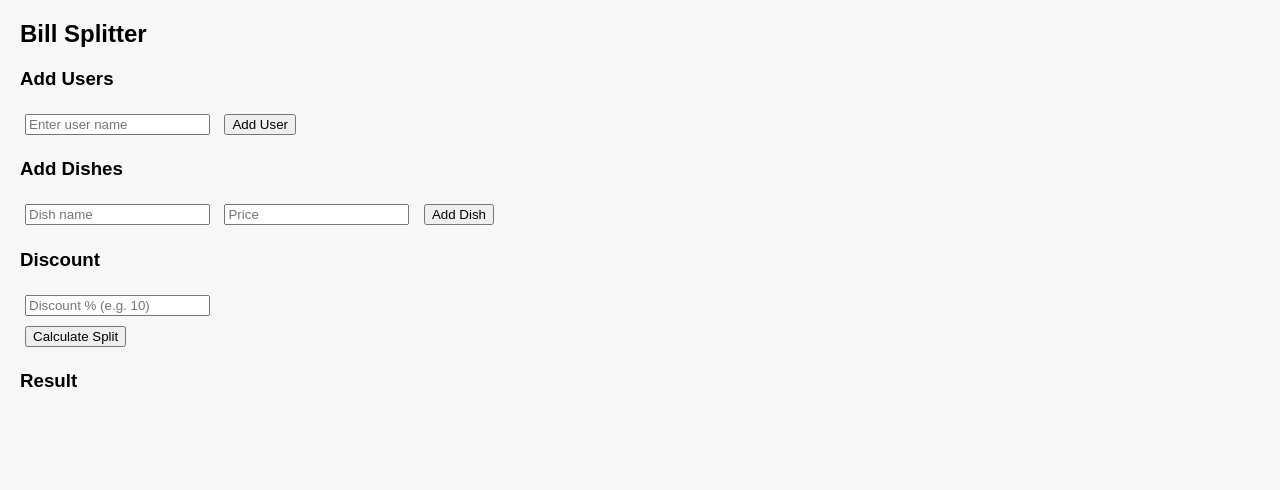
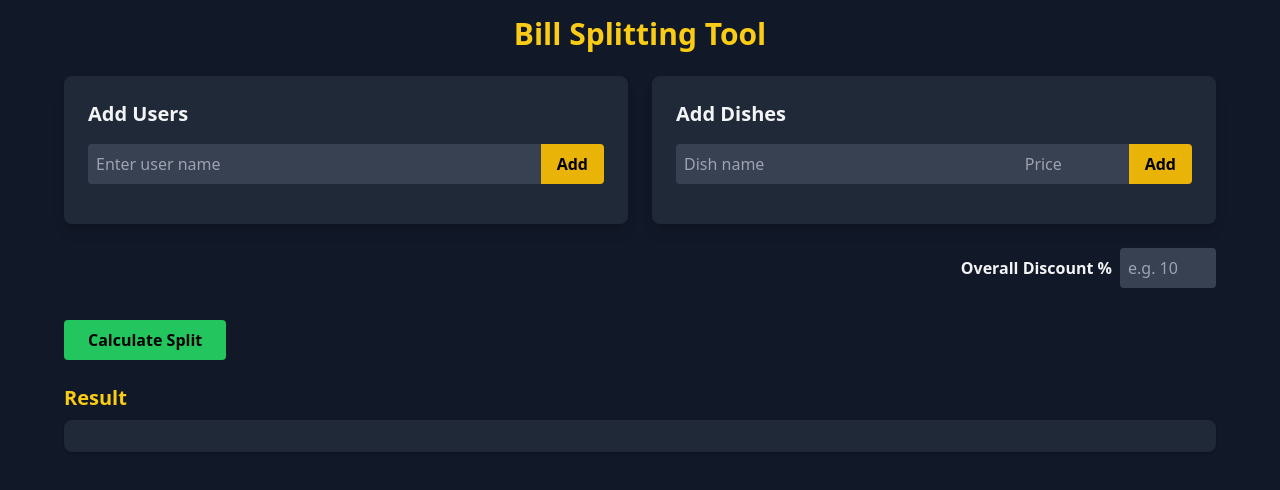
Before and after one commit to SaiKishanB/bill-split, a plain HTML site: page index.html in a window 1280 px wide. Drawn offline with nearby package versions, Linux system fonts and the light colour scheme.

Commit message:
Update index.html

```diff
--- a/index.html
+++ b/index.html
@@ -4,53 +4,53 @@
   <meta charset="UTF-8" />
   <meta name="viewport" content="width=device-width, initial-scale=1.0" />
   <title>Bill Splitter</title>
+  <!-- Tailwind CSS CDN -->
+  <script src="https://cdn.tailwindcss.com"></script>
+  <link href="https://fonts.googleapis.com/css2?family=Open+Sans:wght@400;600;700&display=swap" rel="stylesheet">
   <style>
-    body {
-      font-family: Arial, sans-serif;
-      margin: 20px;
-      background-color: #f7f7f7;
-    }
-    input, button, select {
-      margin: 5px;
-    }
-    table, th, td {
-      border: 1px solid #ccc;
-      border-collapse: collapse;
-      padding: 5px;
-    }
-    table {
-      margin-top: 10px;
-      background-color: #fff;
-    }
+    html { font-family: 'Open Sans', sans-serif; }
   </style>
 </head>
-<body>
-  <h2>Bill Splitter</h2>
+<body class="bg-gray-900 text-gray-100 min-h-screen p-4">
+  <header class="mb-6">
+    <h1 class="text-3xl font-bold text-center text-yellow-400">Bill Splitting Tool</h1>
+  </header>
 
-  <div>
-    <h3>Add Users</h3>
-    <input type="text" id="userName" placeholder="Enter user name" />
-    <button onclick="addUser()">Add User</button>
-    <div id="userList"></div>
-  </div>
+  <main class="max-w-6xl mx-auto grid gap-6 md:grid-cols-2">
+    <!-- User Section -->
+    <section class="bg-gray-800 p-6 rounded-lg shadow-lg">
+      <h2 class="text-xl font-semibold mb-4">Add Users</h2>
+      <div class="flex mb-4">
+        <input id="userName" type="text" placeholder="Enter user name" class="flex-grow p-2 rounded-l bg-gray-700 text-white placeholder-gray-400" />
+        <button onclick="addUser()" class="bg-yellow-500 px-4 rounded-r text-black font-bold hover:bg-yellow-400 transition">Add</button>
+      </div>
+      <p id="userList" class="text-sm text-gray-300"></p>
+    </section>
 
-  <div>
-    <h3>Add Dishes</h3>
-    <input type="text" id="dishName" placeholder="Dish name" />
-    <input type="number" id="dishPrice" placeholder="Price" />
-    <button onclick="addDish()">Add Dish</button>
-  </div>
+    <!-- Dish Section -->
+    <section class="bg-gray-800 p-6 rounded-lg shadow-lg">
+      <h2 class="text-xl font-semibold mb-4">Add Dishes</h2>
+      <div class="flex mb-4">
+        <input id="dishName" type="text" placeholder="Dish name" class="flex-grow p-2 rounded-l bg-gray-700 text-white placeholder-gray-400" />
+        <input id="dishPrice" type="number" placeholder="Price" class="w-28 p-2 bg-gray-700 text-white placeholder-gray-400" />
+        <button onclick="addDish()" class="bg-yellow-500 px-4 rounded-r text-black font-bold hover:bg-yellow-400 transition">Add</button>
+      </div>
+    </section>
+  </main>
 
-  <div>
-    <h3>Discount</h3>
-    <input type="number" id="discount" placeholder="Discount % (e.g. 10)" />
-  </div>
+  <section class="max-w-6xl mx-auto mt-6">
+    <div class="flex justify-end items-center mb-4">
+      <label for="discount" class="mr-2 font-semibold">Overall Discount %</label>
+      <input id="discount" type="number" placeholder="e.g. 10" class="p-2 rounded bg-gray-700 text-white w-24 placeholder-gray-400" />
+    </div>
+    <div id="dishTable" class="overflow-auto"></div>
+    <button onclick="calculateSplit()" class="mt-4 bg-green-500 text-black px-6 py-2 rounded font-bold hover:bg-green-400 transition">Calculate Split</button>
+  </section>
 
-  <div id="dishTable"></div>
-  <button onclick="calculateSplit()">Calculate Split</button>
-
-  <h3>Result</h3>
-  <div id="result"></div>
+  <section class="max-w-6xl mx-auto mt-6">
+    <h2 class="text-xl font-semibold mb-2 text-yellow-400">Result</h2>
+    <div id="result" class="bg-gray-800 p-4 rounded-lg shadow text-white"></div>
+  </section>
 
   <script>
     const users = [];
@@ -84,22 +84,22 @@
     function renderDishTable() {
       if (dishes.length === 0) return;
 
-      let html = '<table><tr><th>Dish</th><th>Price</th>';
+      let html = '<table class="table-auto w-full text-left text-sm"><thead><tr class="bg-gray-700"><th class="px-4 py-2">Dish</th><th class="px-4 py-2">Price (₹)</th>';
       users.forEach(user => {
-        html += `<th>${user}</th>`;
+        html += `<th class="px-4 py-2">${user}</th>`;
       });
-      html += '</tr>';
+      html += '</tr></thead><tbody>';
 
       dishes.forEach((dish, i) => {
-        html += `<tr><td>${dish.name}</td><td>${dish.price.toFixed(2)}</td>`;
+        html += `<tr class="border-b border-gray-700"><td class="px-4 py-2">${dish.name}</td><td class="px-4 py-2">₹${dish.price.toFixed(2)}</td>`;
         users.forEach(user => {
           const checked = dish.consumers.includes(user) ? 'checked' : '';
-          html += `<td><input type="checkbox" onchange="toggleConsumer(${i}, '${user}')" ${checked}></td>`;
+          html += `<td class="px-4 py-2 text-center"><input type="checkbox" onchange="toggleConsumer(${i}, '${user}')" ${checked}></td>`;
         });
         html += '</tr>';
       });
 
-      html += '</table>';
+      html += '</tbody></table>';
       document.getElementById("dishTable").innerHTML = html;
     }
 
@@ -132,9 +132,9 @@
       const discountAmount = (discountPercent / 100) * total;
       const finalTotal = total - discountAmount;
 
-      const resultHTML = [`<p>Total: ₹${total.toFixed(2)}</p>`,
-                          `<p>Discount: ₹${discountAmount.toFixed(2)} (${discountPercent}%)</p>`,
-                          `<p>Final Total: ₹${finalTotal.toFixed(2)}</p>`];
+      const resultHTML = [`<p class="mb-1">Total: ₹${total.toFixed(2)}</p>`,
+                          `<p class="mb-1">Discount: ₹${discountAmount.toFixed(2)} (${discountPercent}%)</p>`,
+                          `<p class="mb-3 font-semibold">Final Total: ₹${finalTotal.toFixed(2)}</p>`];
 
       users.forEach(user => {
         const share = (userTotals[user] / total) * finalTotal;
```
